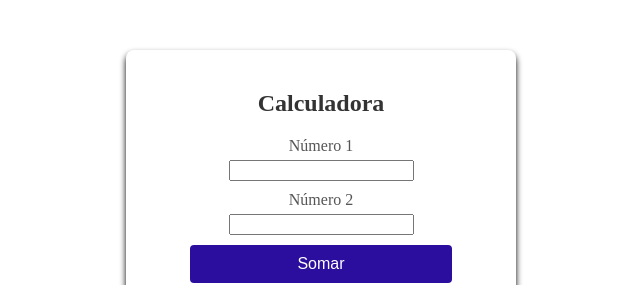
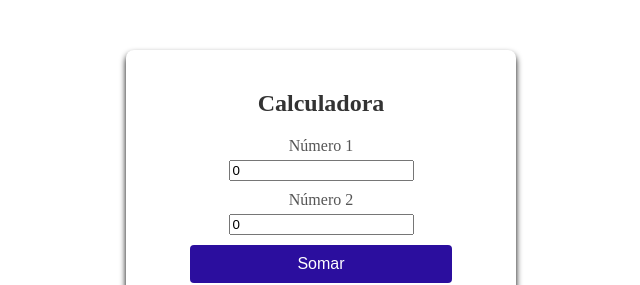
Before and after one commit to margustodev/curso-angular, an Angular app: page / in a window 1280 px wide. Shown: the top 285 px of the page, without its empty margins (319-959 px from the left). Built offline with nearby package versions, Linux system fonts and the light colour scheme.

Commit message:
Capturando valores de formulário utilizando o módulo de Forms do Angular

```diff
--- a/src/app/calculadora/calculadora.html
+++ b/src/app/calculadora/calculadora.html
@@ -1,14 +1,14 @@
 <div class="container">
   <div class="form-box">
-    <form>
+    <form #frm="ngForm">
       <h2>Calculadora</h2>
       <label for="numero1">Número 1</label>
-      <input type="number" name="numero1" id="numero1" />
+      <input type="number" name="numero1" id="numero1" [(ngModel)]="numero1" />
 
       <label for="numero2">Número 2</label>
-      <input type="number" name="numero2" id="numero2" />
+      <input type="number" name="numero2" id="numero2" [(ngModel)]="numero2" />
 
-      <button type="button" (clicka)="calcularResultado()">Somar</button>
+      <button type="button" (click)="calcularResultado()">Somar</button>
     </form>
 
     <div class="result-display">
--- a/src/app/calculadora/calculadora.ts
+++ b/src/app/calculadora/calculadora.ts
@@ -1,17 +1,18 @@
 import { Component } from '@angular/core';
+import { FormsModule } from '@angular/forms';
 
 @Component({
   selector: 'app-calculadora',
-  imports: [],
+  imports: [FormsModule],
   templateUrl: './calculadora.html',
   styleUrl: './calculadora.scss',
 })
 export class Calculadora {
-  number1: number = 0;
-  number2: number = 0;
+  numero1: number = 0;
+  numero2: number = 0;
   resultado: number = 0;
 
   calcularResultado(){
-    this.resultado = this.number1 + this.number2
+    this.resultado = this.numero1 + this.numero2
       }
   }
```
